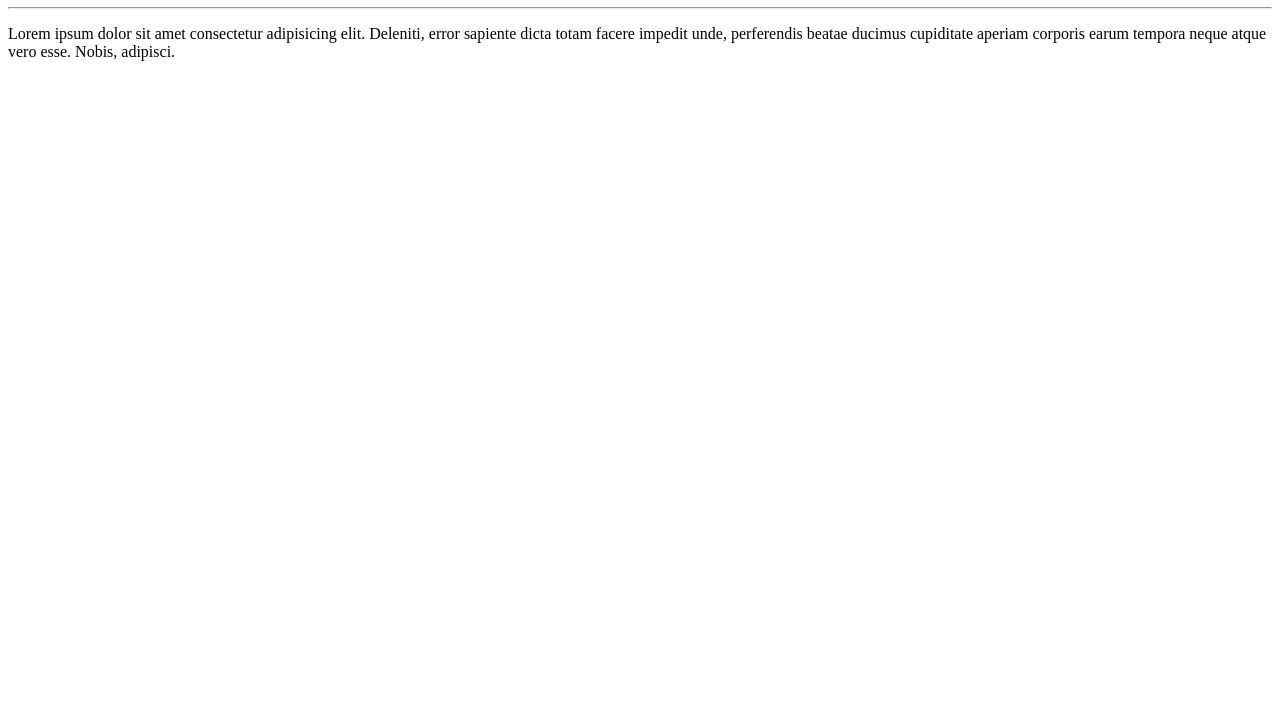
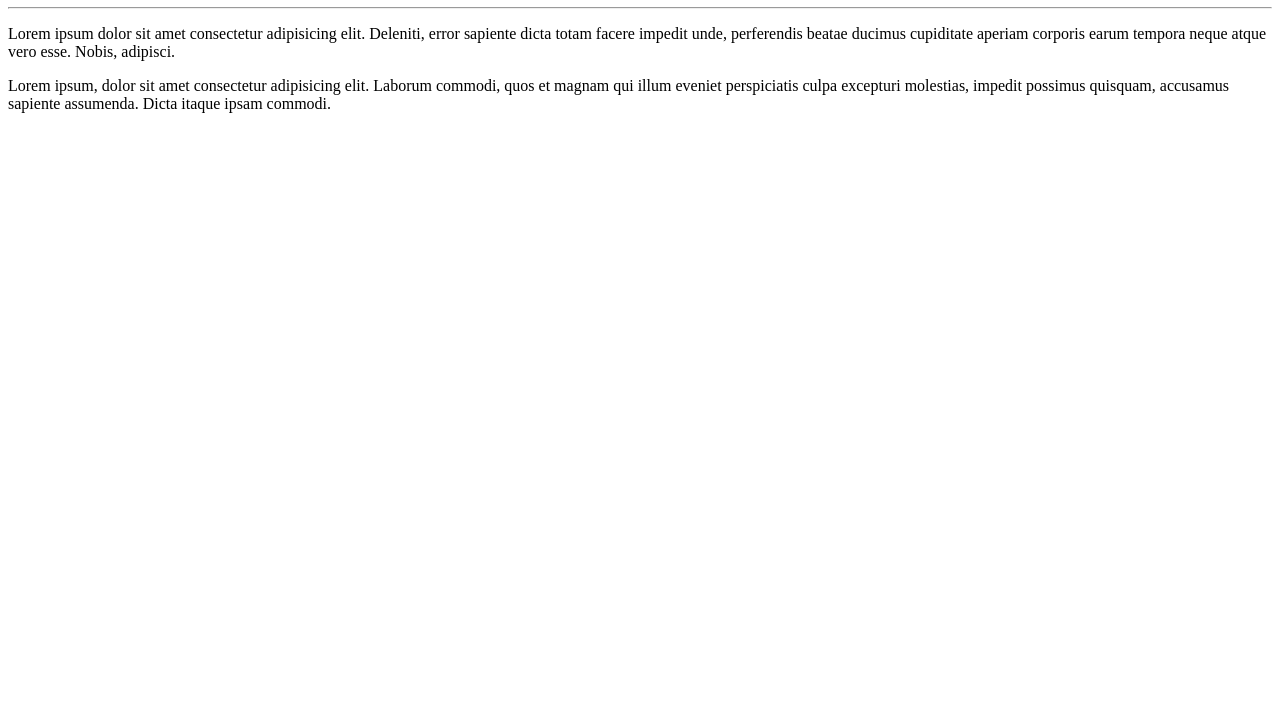
Before and after one commit to Anabclr/Ola-Mundo, a plain HTML site: page index.html in a window 1280 px wide. Shown: the part 73-800 px from the top of the page. Drawn offline with Linux system fonts and the light colour scheme.

Commit message:
adicionei outro parágrafo

```diff
--- a/index.html
+++ b/index.html
@@ -11,4 +11,5 @@
 <h1>Olá, Mundo!</h1>
 <hr>
 <p>Lorem ipsum dolor sit amet consectetur adipisicing elit. Deleniti, error sapiente dicta totam facere impedit unde, perferendis beatae ducimus cupiditate aperiam corporis earum tempora neque atque vero esse. Nobis, adipisci.</p>
+<p>Lorem ipsum, dolor sit amet consectetur adipisicing elit. Laborum commodi, quos et magnam qui illum eveniet perspiciatis culpa excepturi molestias, impedit possimus quisquam, accusamus sapiente assumenda. Dicta itaque ipsam commodi.</p>
 </html>
```
